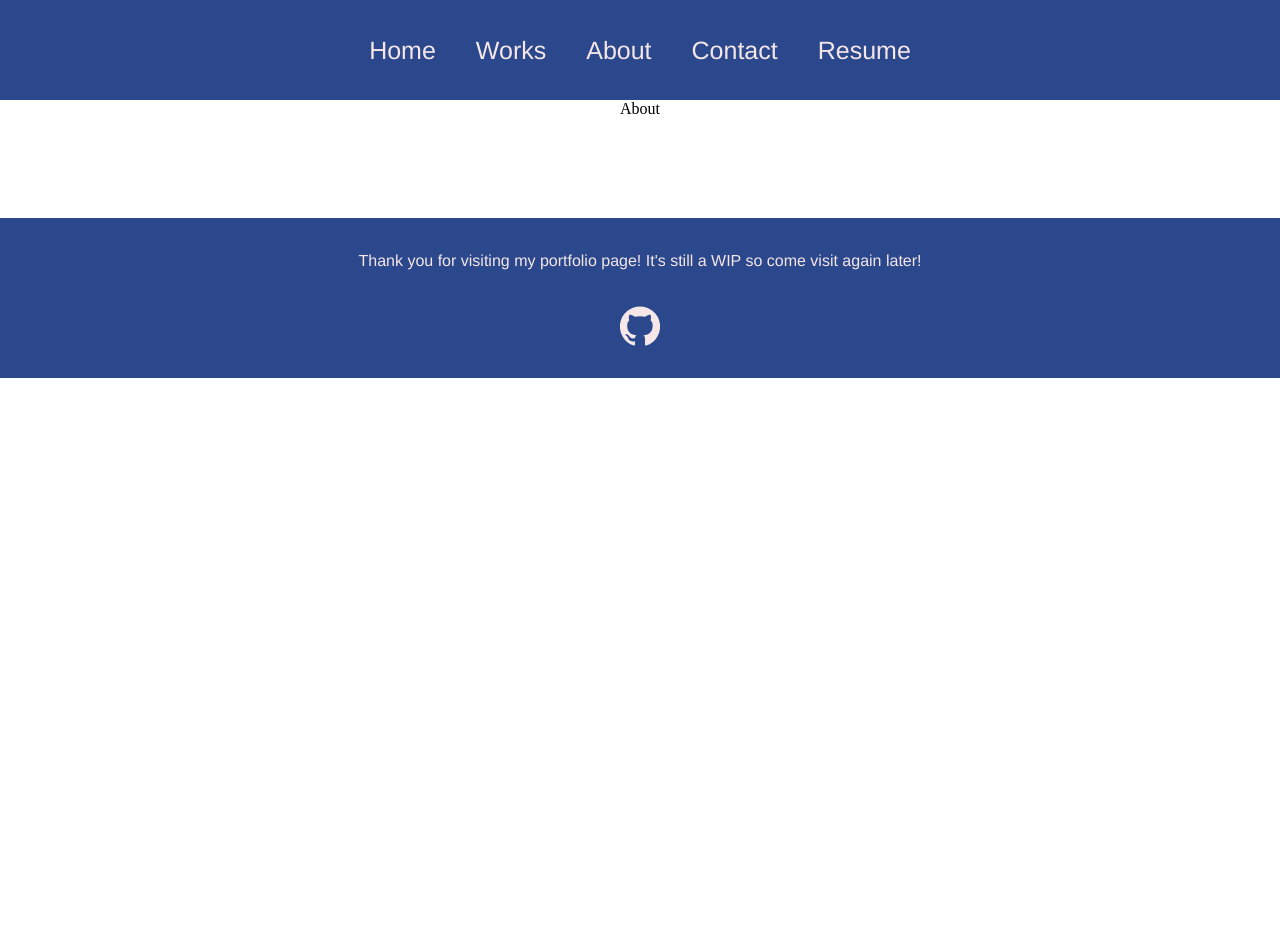
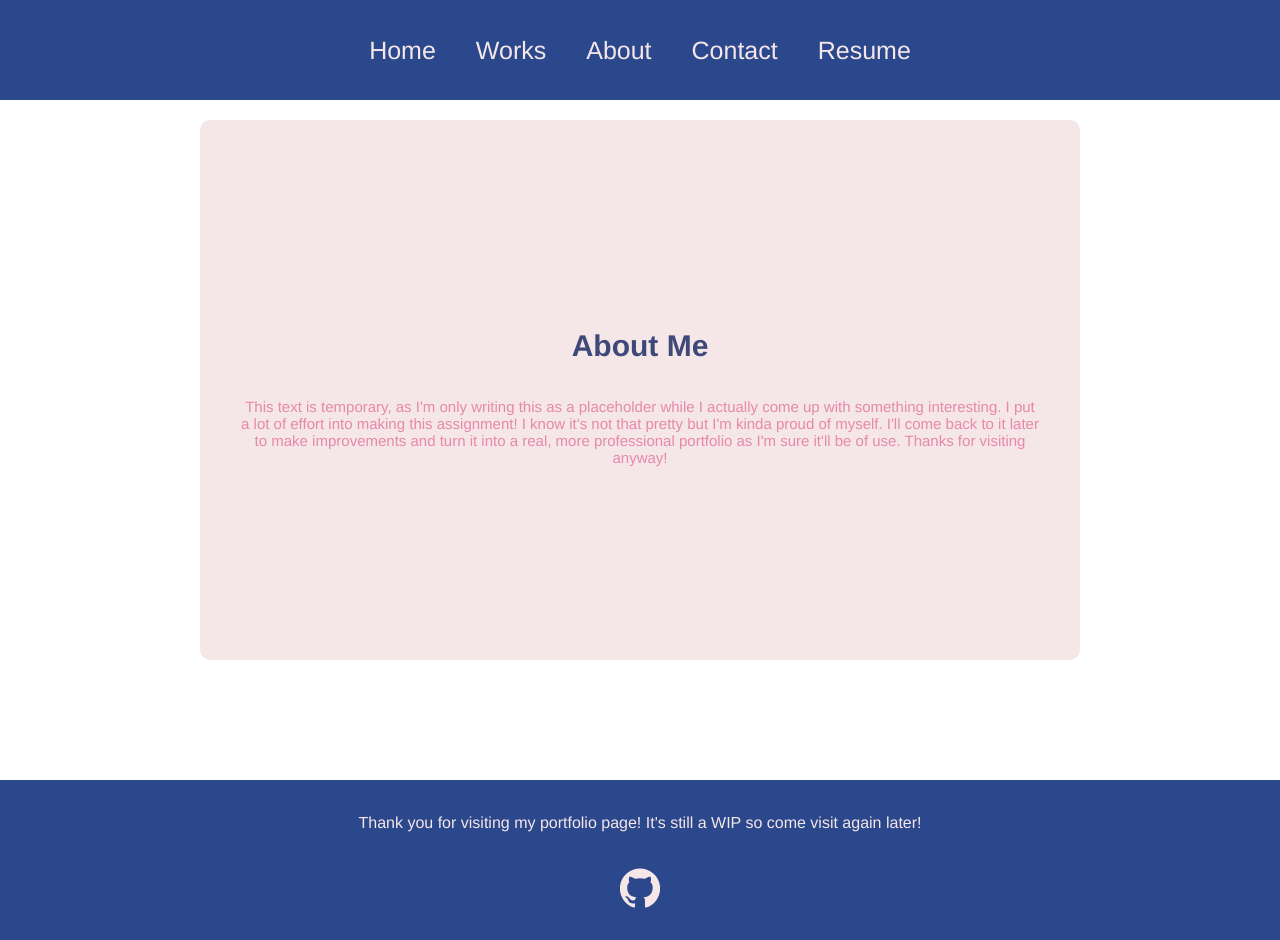
Before and after one commit to isanator2000/Portfolio-using-React, a React (Create React App) app: page /about in a window 1280 px wide. Before the commit the page ends 800 px from the top, so only its background shows below. Built offline with nearby package versions, Linux system fonts and the light colour scheme.

Commit message:
added content to the about page and styled it

```diff
--- a/src/pages/about.js
+++ b/src/pages/about.js
@@ -1,8 +1,18 @@
 import React from 'react'
+import '../styling/about.css'
 
 function About () {
     return (
-    <div>About</div>
+    <div className='aboutMe'>
+        <div className='aboutIntro'>
+        <h3>About Me</h3>
+        <p>This text is temporary, as I'm only writing this as a placeholder while I actually come up with something interesting.
+            I put a lot of effort into making this assignment! I know it's not that pretty but I'm kinda proud of myself.
+            I'll come back to it later to make improvements and turn it into a real, more professional portfolio as I'm sure it'll be of use.
+            Thanks for visiting anyway!
+        </p>
+        </div>
+    </div>
     )
 }
 
--- /dev/null
+++ b/src/styling/about.css
@@ -0,0 +1,50 @@
+.aboutMe {
+    font-size: 25px;
+    height: 100%;
+    font-family: Helvetica, sans-serif;
+    display: flex;
+    justify-content: center;
+    align-items: center;
+    flex-direction: column;
+    padding: 20px;
+  }
+
+  .aboutIntro {
+    background-color: #F5E6E8;
+    border-radius: 10px;
+    max-width: 800px;
+    min-height: calc(70vh - 100px);
+    padding: 40px;
+    display: flex;
+    flex-direction: column;
+    justify-content: center;
+    align-items: center;
+    text-align: center;
+    margin: 0 auto;
+  }
+
+  .aboutIntro h3 {
+    color: #3e497a;
+    font-size: 30px;
+    margin-bottom: 20px;
+  }
+
+  .aboutIntro p {
+    color: #E788AC;
+    font-size: 15px;
+  }
+
+  @media only screen and (max-width: 600px) {
+    .aboutMe {
+      padding: 10px;
+      min-height: auto;
+    }
+
+    .aboutIntro h3 {
+      font-size: 24px;
+    }
+
+    .aboutIntro p {
+      font-size: 14px;
+    }
+  }
```
